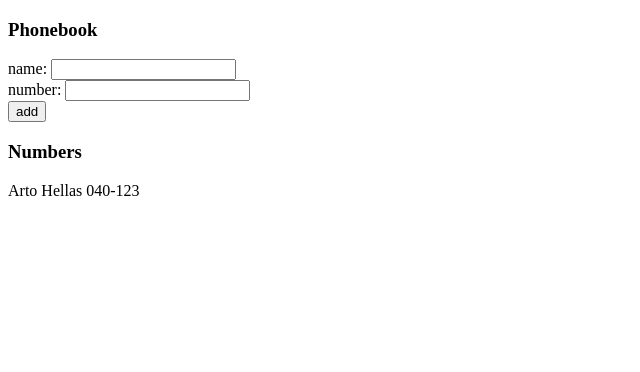
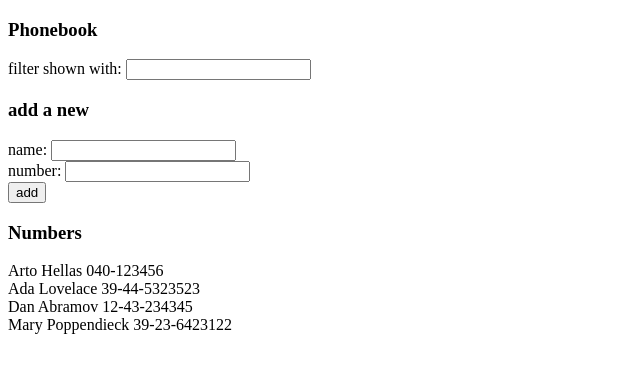
Before and after one commit to FSO-React/part2, a React (Vite) app in the folder phonebook/: page / in a window 1280 px wide. Shown: the top 372 px of the page, without its empty margins (0-640 px from the left). Built offline with nearby package versions, Linux system fonts and the light colour scheme.

Commit message:
exercises 2.9

```diff
--- a/phonebook/src/App.jsx
+++ b/phonebook/src/App.jsx
@@ -1,13 +1,22 @@
 import { useState } from 'react'
 
 import Header from './components/Header'
+import Input from './components/Input'
+import Button from './components/Button'
 
 const App = () => {
+  // personas
   const [persons, setPersons] = useState([
-    { name: 'Arto Hellas', number: '040-123'}
+    { name: 'Arto Hellas', number: '040-123456', id: 1 },
+    { name: 'Ada Lovelace', number: '39-44-5323523', id: 2 },
+    { name: 'Dan Abramov', number: '12-43-234345', id: 3 },
+    { name: 'Mary Poppendieck', number: '39-23-6423122', id: 4 }
   ])
+  // datos para nuevo contacto
   const [newName, setNewName] = useState('')
   const [newNumber, setNewNumber] = useState('')
+  // filtro por nombre
+  const [filterName, setFilterName] = useState('')
 
   const verifyNewName = () => {
     if (persons.some(person => person.name === newName)) {
@@ -15,7 +24,7 @@ const App = () => {
       alert(`'${newName}' is already added to phonebook`)
       return false
     }
-    if (!newName || newName.length === 0) {
+    if (!newName || newName.trim().length === 0) {
       console.log('nombre nulo')
       alert(`enter a valid name to add`)
       return false
@@ -29,7 +38,7 @@ const App = () => {
       alert(`'${newNumber}' is already added to phonebook`)
       return false
     }
-    if (!newNumber || newNumber.length === 0) {
+    if (!newNumber || newNumber.trim().length === 0) {
       console.log('numero nulo')
       alert(`enter a valid number to add`)
       return false
@@ -43,7 +52,8 @@ const App = () => {
     if (!verifyNewNumber()) return;
     const contactObject = {
       name: newName,
-      number: newNumber
+      number: newNumber,
+      id: persons.length + 1
     }
     setPersons(persons.concat(contactObject))
     setNewName('')
@@ -58,20 +68,24 @@ const App = () => {
     setNewNumber(event.target.value)
   }
 
+  const handleFilterChange = (event) => {
+    setFilterName(event.target.value)
+  }
+
+  const personsToShow = (filterName.trim().length > 0) ? persons.filter(person => person.name.toLowerCase().includes(filterName.toLowerCase())) : persons
+
   return (
     <div>
       <Header text='Phonebook'></Header>
+      <Input text='filter shown with' value={filterName} onChange={handleFilterChange}></Input>
+      <Header text='add a new'></Header>
       <form>
-        <div>
-          name: <input value={newName} onChange={handleNameChange} />
-        </div>
-        <div>
-          number: <input value={newNumber} onChange={handleNumberChange} />
-        </div>
-          <button onClick={addContact} type="submit"> add </button>
+        <Input text='name' value={newName} onChange={handleNameChange}></Input>
+        <Input text='number' value={newNumber} onChange={handleNumberChange}></Input>
+        <Button text='add' onClick={addContact} type='submit'></Button>
       </form>
       <Header text='Numbers'></Header>
-      {persons.map(person => <div key={person.name}>{person.name} {person.number}</div>)}
+      {personsToShow.map(person => <div key={person.name}>{person.name} {person.number}</div>)}
     </div>
   )
 }
--- /dev/null
+++ b/phonebook/src/components/Button.jsx
@@ -0,0 +1,8 @@
+const Button = ({ text, onClick, type }) => {
+    if (!type) return <button onClick={onClick}> {text} </button>
+    return (
+        <button onClick={onClick} type={type}> {text} </button>
+    )
+}
+
+export default Button
--- /dev/null
+++ b/phonebook/src/components/Input.jsx
@@ -0,0 +1,9 @@
+const Input = ({ text, value, onChange }) => {
+    return (
+        <div>
+            {text}: <input value={value} onChange={onChange} />
+        </div>
+    )
+}
+
+export default Input
--- a/phonebook/src/main.jsx
+++ b/phonebook/src/main.jsx
@@ -2,5 +2,5 @@ import ReactDOM from 'react-dom/client'
 
 import App from './App'
 
-// exercise 2.8
+// exercise 2.9
 ReactDOM.createRoot(document.getElementById('root')).render(<App />)
```
